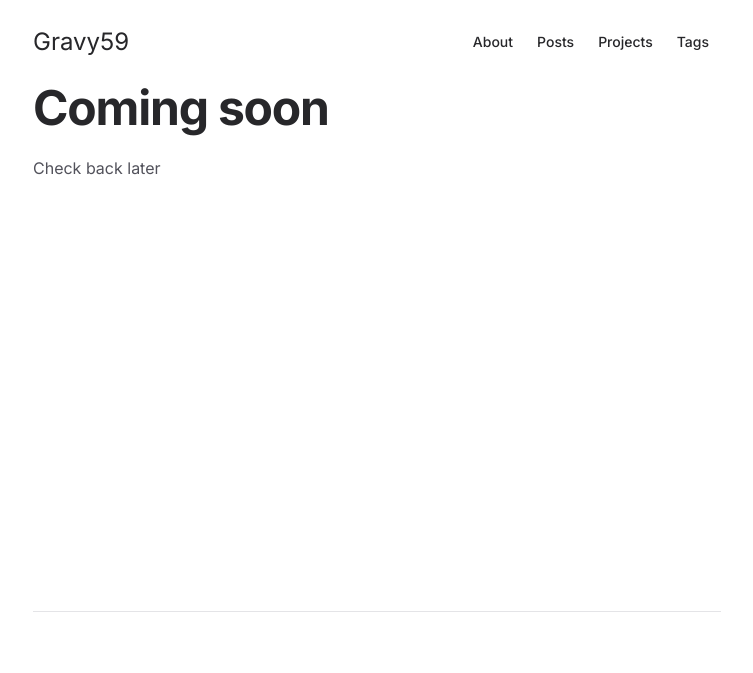
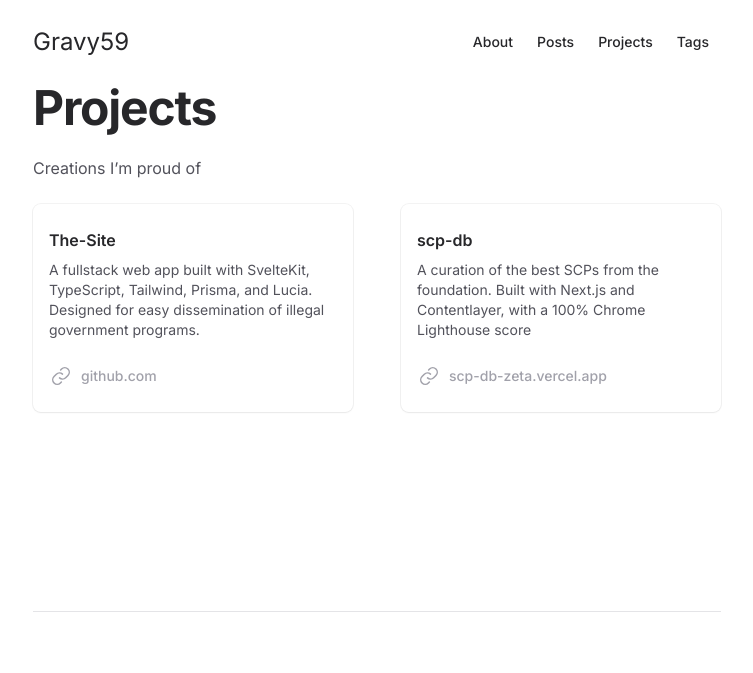
Before and after one commit to Gravy59/blog, an Astro site: page /projects in a window 1280 px wide. Shown: the top 673 px of the page, without its empty margins (263-1016 px from the left). Built offline with nearby package versions, Linux system fonts and the light colour scheme; Astro itself is replaced by a stand-in of ours.

Commit message:
feat: update dependencies, add projects

```diff
--- a/src/components/Footer.astro
+++ b/src/components/Footer.astro
@@ -3,76 +3,15 @@ const today = new Date();
 // import TwitterLogo from 'phosphor-astro/TwitterLogo.astro'
 ---
 
-<footer
-  class="border-t border-zinc-200 dark:border-zinc-500 max-w-3xl mx-auto w-full py-16">
-  <!-- <div class="flex flex-col items-center justify-between gap-6 sm:flex-row">
-    <div
-      class="flex flex-wrap justify-center gap-x-6 gap-y-1 text-sm font-medium text-zinc-800 dark:text-zinc-200">
-      <a
-        class="transition hover:text-orange-500 dark:hover:text-orange-400"
-        href="/about">About</a
-      ><a
-        class="transition hover:text-orange-500 dark:hover:text-orange-400"
-        href="/posts">Posts</a
-      ><a
-        class="transition hover:text-orange-500 dark:hover:text-orange-400"
-        href="/projects">Projects</a
-      ><a
-        class="transition hover:text-orange-500 dark:hover:text-orange-400"
-        href="/tags">Tags</a
-      >
-    </div>
-    <div
-      class="flex sm:order-last flex-wrap justify-center gap-x-6 gap-y-1 text-sm font-medium text-zinc-800 dark:text-zinc-200">
-      <a
-        class="transition hover:text-orange-500 dark:hover:text-orange-400"
-        href="https://x.com/gravy59_"
-        ><svg
-          aria-hidden
-          xmlns="http://www.w3.org/2000/svg"
-          class="w-4 h-4"
-          fill="currentColor"
-          viewBox="0 0 256 256"
-          ><path
-            d="M247.39,68.94A8,8,0,0,0,240,64H209.57A48.66,48.66,0,0,0,168.1,40a46.91,46.91,0,0,0-33.75,13.7A47.9,47.9,0,0,0,120,88v6.09C79.74,83.47,46.81,50.72,46.46,50.37a8,8,0,0,0-13.65,4.92c-4.31,47.79,9.57,79.77,22,98.18a110.93,110.93,0,0,0,21.88,24.2c-15.23,17.53-39.21,26.74-39.47,26.84a8,8,0,0,0-3.85,11.93c.75,1.12,3.75,5.05,11.08,8.72C53.51,229.7,65.48,232,80,232c70.67,0,129.72-54.42,135.75-124.44l29.91-29.9A8,8,0,0,0,247.39,68.94Zm-45,29.41a8,8,0,0,0-2.32,5.14C196,166.58,143.28,216,80,216c-10.56,0-18-1.4-23.22-3.08,11.51-6.25,27.56-17,37.88-32.48A8,8,0,0,0,92,169.08c-.47-.27-43.91-26.34-44-96,16,13,45.25,33.17,78.67,38.79A8,8,0,0,0,136,104V88a32,32,0,0,1,9.6-22.92A30.94,30.94,0,0,1,167.9,56c12.66.16,24.49,7.88,29.44,19.21A8,8,0,0,0,204.67,80h16Z"
-          ></path></svg
-        ><span class="sr-only">Gravy59 on Twitter</span>
-      </a>
-      <a
-        class="transition hover:text-orange-500 dark:hover:text-orange-400"
-        href="https://github.com/gravy59"
-        ><svg
-          aria-hidden
-          xmlns="http://www.w3.org/2000/svg"
-          class="w-4 h-4"
-          fill="currentColor"
-          viewBox="0 0 256 256"
-          ><path
-            d="M208.31,75.68A59.78,59.78,0,0,0,202.93,28,8,8,0,0,0,196,24a59.75,59.75,0,0,0-48,24H124A59.75,59.75,0,0,0,76,24a8,8,0,0,0-6.93,4,59.78,59.78,0,0,0-5.38,47.68A58.14,58.14,0,0,0,56,104v8a56.06,56.06,0,0,0,48.44,55.47A39.8,39.8,0,0,0,96,192v8H72a24,24,0,0,1-24-24A40,40,0,0,0,8,136a8,8,0,0,0,0,16,24,24,0,0,1,24,24,40,40,0,0,0,40,40H96v16a8,8,0,0,0,16,0V192a24,24,0,0,1,48,0v40a8,8,0,0,0,16,0V192a39.8,39.8,0,0,0-8.44-24.53A56.06,56.06,0,0,0,216,112v-8A58.14,58.14,0,0,0,208.31,75.68ZM200,112a40,40,0,0,1-40,40H112a40,40,0,0,1-40-40v-8a41.74,41.74,0,0,1,6.9-22.48A8,8,0,0,0,80,73.83a43.81,43.81,0,0,1,.79-33.58,43.88,43.88,0,0,1,32.32,20.06A8,8,0,0,0,119.82,64h32.35a8,8,0,0,0,6.74-3.69,43.87,43.87,0,0,1,32.32-20.06A43.81,43.81,0,0,1,192,73.83a8.09,8.09,0,0,0,1,7.65A41.72,41.72,0,0,1,200,104Z"
-          ></path></svg
-        ><span class="sr-only">Gravy59 on Twitter</span>
-      </a>
-    </div>
-    <p class="text-sm text-zinc-400 dark:text-zinc-500">
-      © {today.getFullYear()} Gravy59. All rights reserved.
-    </p>
-  </div> -->
+<footer class="border-t border-zinc-200 dark:border-zinc-500 max-w-3xl mx-auto w-full py-16">
   <div class="grid grid-cols-1 sm:grid-cols-2 gap-6">
     <div
       class="flex flex-wrap gap-x-6 gap-y-1 text-sm font-medium text-zinc-800 dark:text-zinc-200">
-      <a
-        class="transition hover:text-orange-500 dark:hover:text-orange-400"
-        href="/about">About</a
-      ><a
-        class="transition hover:text-orange-500 dark:hover:text-orange-400"
-        href="/posts">Posts</a
-      ><a
-        class="transition hover:text-orange-500 dark:hover:text-orange-400"
-        href="/projects">Projects</a
-      ><a
-        class="transition hover:text-orange-500 dark:hover:text-orange-400"
-        href="/tags">Tags</a
-      >
+      <a class="transition hover:text-orange-500 dark:hover:text-orange-400" href="/about">About</a
+      ><a class="transition hover:text-orange-500 dark:hover:text-orange-400" href="/posts">Posts</a
+      ><a class="transition hover:text-orange-500 dark:hover:text-orange-400" href="/projects"
+        >Projects</a
+      ><a class="transition hover:text-orange-500 dark:hover:text-orange-400" href="/tags">Tags</a>
     </div>
     <div
       class="flex col-span-2 sm:order-last flex-wrap gap-x-6 gap-y-1 text-sm font-medium text-zinc-800 dark:text-zinc-200">
--- a/src/pages/projects/index.astro
+++ b/src/pages/projects/index.astro
@@ -1,15 +1,57 @@
 ---
 import Layout from "@/layouts/Layout.astro";
+
+const projects = [
+  {
+    name: "The-Site",
+    description:
+      "A fullstack web app built with SvelteKit, TypeScript, Tailwind, Prisma, and Lucia. Designed for easy dissemination of illegal government programs.",
+    link: "https://github.com/gravy59/the-site",
+  },
+  {
+    name: "scp-db",
+    description:
+      "A curation of the best SCPs from the foundation. Built with Next.js and Contentlayer, with a 100% Chrome Lighthouse score",
+    link: "https://scp-db-zeta.vercel.app/",
+  },
+];
 ---
 
 <Layout>
   <main class="pb-16 flex-1" transition:animate="slide">
-    <h1
-      class="text-4xl font-bold tracking-tight text-zinc-800 dark:text-zinc-100 sm:text-5xl">
-      Coming soon
+    <h1 class="text-4xl font-bold tracking-tight text-zinc-800 dark:text-zinc-100 sm:text-5xl">
+      Projects
     </h1>
-    <p class="mt-6 text-base text-zinc-600 dark:text-zinc-400">
-      Check back later
-    </p>
+    <p class="mt-6 text-base text-zinc-600 dark:text-zinc-400">Creations I&rsquo;m proud of</p>
+    <ul role="list" class="grid grid-cols-1 gap-x-12 gap-y-16 sm:grid-cols-2 mt-6">
+      {
+        projects.map((project) => (
+          <li class="flex shadow-sm relative hover:shadow-none hover:bg-zinc-50 dark:hover:bg-zinc-800/50 dark:ring-white/10 transition group flex-col items-start ring-1 rounded-lg ring-zinc-900/5 dark:ring-zinc-400 px-4 py-6">
+            <h2 class="text-base font-semibold text-zinc-800 dark:text-zinc-100">
+              <a href={project.link}>
+                <span class="absolute inset-0 z-20" />
+                {project.name}
+              </a>
+            </h2>
+            <p class="relative z-10 mt-2 text-sm text-zinc-600 dark:text-zinc-400">
+              {project.description}
+            </p>
+            <p class="relative z-10 items-center gap-x-2 mt-6 flex text-sm font-medium text-zinc-400 transition group-hover:text-orange-500 dark:text-zinc-200">
+              <svg
+                aria-hidden
+                xmlns="http://www.w3.org/2000/svg"
+                viewBox="0 0 256 256"
+                class="h-6 w-6">
+                <path
+                  d="M137.54,186.36a8,8,0,0,1,0,11.31l-9.94,10A56,56,0,0,1,48.38,128.4L72.5,104.28A56,56,0,0,1,149.31,102a8,8,0,1,1-10.64,12,40,40,0,0,0-54.85,1.63L59.7,139.72a40,40,0,0,0,56.58,56.58l9.94-9.94A8,8,0,0,1,137.54,186.36Zm70.08-138a56.08,56.08,0,0,0-79.22,0l-9.94,9.95a8,8,0,0,0,11.32,11.31l9.94-9.94a40,40,0,0,1,56.58,56.58L172.18,140.4A40,40,0,0,1,117.33,142,8,8,0,1,0,106.69,154a56,56,0,0,0,76.81-2.26l24.12-24.12A56.08,56.08,0,0,0,207.62,48.38Z"
+                  fill="currentColor"
+                />
+              </svg>
+              <span>{new URL(project.link).hostname}</span>
+            </p>
+          </li>
+        ))
+      }
+    </ul>
   </main>
 </Layout>
```
Also changed, not shown: package.json (+9 -9 lines), pnpm-lock.yaml.
